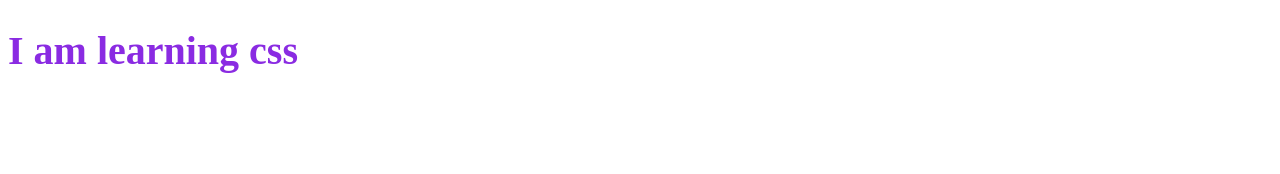
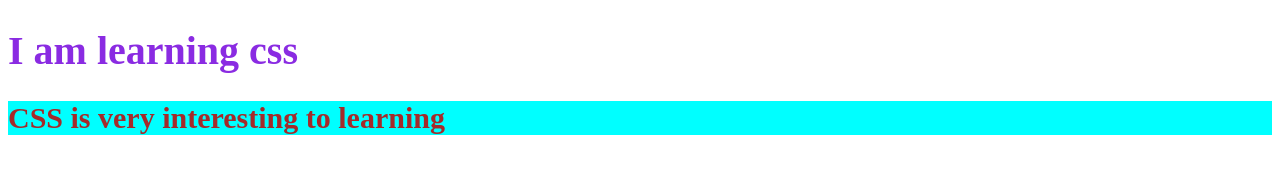
Before and after one commit to khushabudeore22/css-assignment-2, a plain HTML site: page index.html in a window 1280 px wide. Drawn offline with Linux system fonts and the light colour scheme.

Commit message:
document level css added

```diff
--- a/index.html
+++ b/index.html
@@ -2,8 +2,16 @@
 <html>
 <head>
     <title>assignment 3</title>
+    <style>
+        h2 {
+            color: brown;
+            background-color: aqua;
+            font-size: 30px;
+        }
+    </style>
 </head>
 <body>
     <h1 style="color: blueviolet; font-size: 40px;">I am learning css</h1>
+    <h2>CSS is very interesting to learning</h2>
 </body>
 </html>
```
